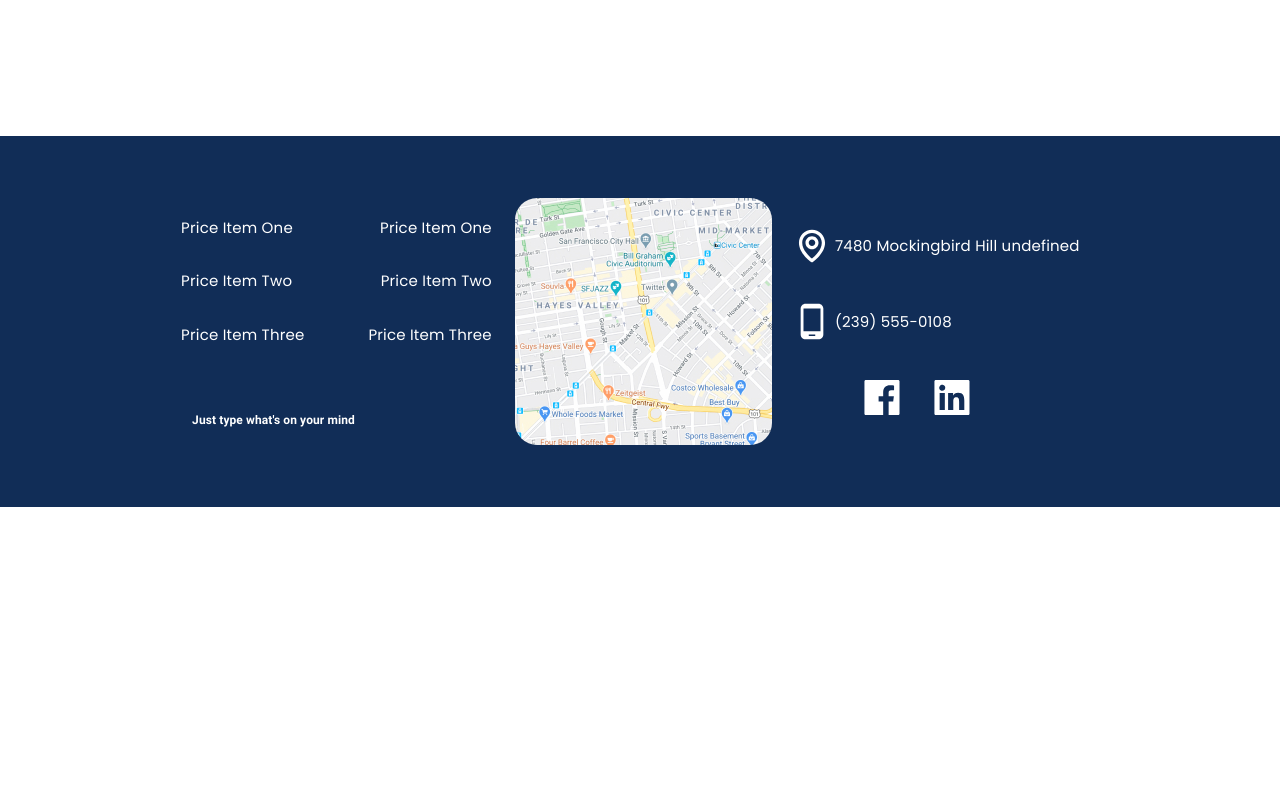
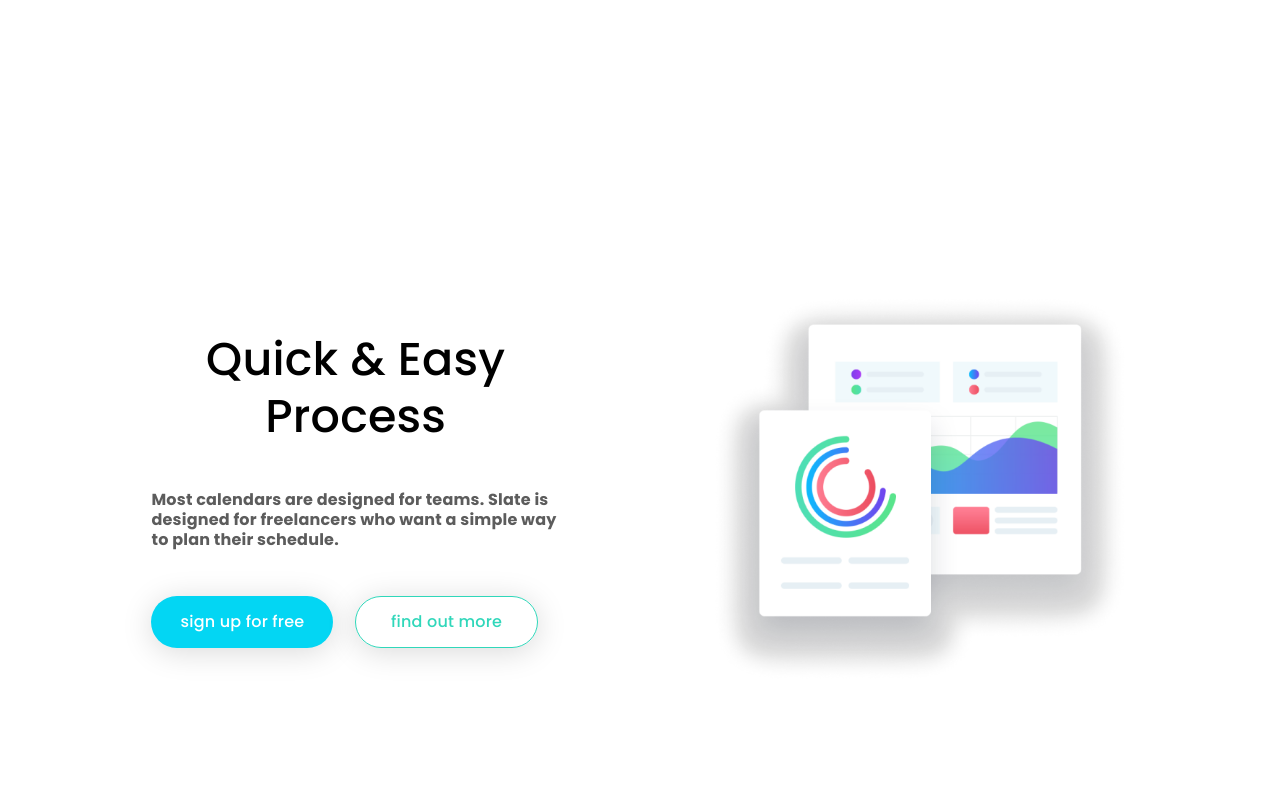
Before and after one commit to Sergey-Maxim0v/Figma-Land, a plain HTML site: page index.html in a window 1280 px wide. Shown: the part 2160-2960 px from the top of the page. Before the commit the page ends 2667 px from the top, so only its background shows below. Drawn offline with Linux system fonts and the light colour scheme.

Commit message:
добавлен блок hSection3 для мониторов

```diff
--- a/index.html
+++ b/index.html
@@ -31,7 +31,7 @@
     <div class="hSection1Picture"></div>
   </div>
   <div class="hSection2">
-    <h2 class="hSection2Title">FigmaLand was Built Specifically for You</h2>
+    <h2 class="hSection2Title title2">FigmaLand was Built Specifically for You</h2>
     <div class="hSection2Blocks">
       <div class="hSection2Block">
         <div class="hSection2BlockLogo1"></div>
@@ -52,6 +52,17 @@
         <a href="#" class="hSection2BlockLink">Learn More</a>
       </div>
     </div>
+  </div>
+  <div class="hSection3">
+    <div class="hSection3Contein">
+      <div class="hSection3Title title2">Quick & Easy Process</div>
+      <p class="hSection3Text">Most calendars are designed for teams. Slate is designed for freelancers who want a simple way to plan their schedule.</p>
+      <div class="hSection3Buttons">
+        <div class="hSection3Button hSection3ButtonSign">sign up for free</div>
+        <div class="hSection3Button hSection3ButtonFind">find out more</div>
+      </div>
+    </div>
+    <div class="hSection3Picture"></div>
   </div>
   <div class="footer">
     <div class="footerPrices">
--- a/src/scss/home.scss
+++ b/src/scss/home.scss
@@ -123,14 +123,6 @@
   }
   &Title {
     max-width: 765px;
-    font-family: $font-main;
-    font-style: normal;
-    font-weight: 500;
-    font-size: $font-size__46;
-    line-height: 57px;
-    text-align: center;
-    letter-spacing: 0.2px;
-    color: $color_black;
     margin: 0 0 75px 0;
 
     @include media(tablet-lg) {
@@ -254,3 +246,68 @@
     }
   }
 }
+.hSection3 {
+  width: 100%;
+  height: 706px;
+  margin: 0 0 51px 0;
+  display: flex;
+  align-items: center;
+  justify-content: space-evenly;
+  &Contein {
+    width: 31.9vw;
+    height: 317px;
+    display: flex;
+    flex-direction: column;
+    align-items: flex-start;
+    justify-content: space-between;
+  }
+  &Text {
+    font-family: $font-main;
+    font-style: normal;
+    font-weight: bold;
+    font-size: $font-size__16;
+    line-height: 20px;
+    letter-spacing: 0.2px;
+    color: $color_gray;
+  }
+  &Buttons {
+    display: flex;
+    align-items: center;
+    justify-content: flex-start;
+    width: 100%;
+    height: auto;
+  }
+  &Button {
+    width: 210px;
+    height: 52px;
+    box-shadow: 0px 4px 31px rgba(0, 0, 0, 0.15);
+    border-radius: 39px;
+    display: flex;
+    align-items: center;
+    justify-content: center;
+    margin: 0 22px 0 0;
+    font-family: $font-main;
+    font-style: normal;
+    font-weight: 500;
+    font-size: $font-size__16;
+    line-height: 16px;
+    letter-spacing: 0.2px;
+    cursor: pointer;
+    &Sign {
+      background: $color_blue;
+      color: $color_white;
+    }
+    &Find {
+      border: 1px solid $color_blue-green;
+      color: $color_blue-green;
+    }
+  }
+  &Picture {
+    width: 32.6vw;
+    height: 30.7vw;
+    background-image: url(../../assets/images/img-home-pages.png);
+    background-position: center;
+    background-size: 100%;
+    background-repeat: no-repeat;
+  }
+}
--- a/src/scss/index.scss
+++ b/src/scss/index.scss
@@ -13,5 +13,15 @@
 // Common style
 body{
   font-family: $font-main;
+}
 
+.title2{
+  font-family: $font-main;
+  font-style: normal;
+  font-weight: 500;
+  font-size: $font-size__46;
+  line-height: 57px;
+  text-align: center;
+  letter-spacing: 0.2px;
+  color: $color_black;
 }
```
Also changed, not shown: dist/css/index.css. Lines whose indentation alone changed are shown as unchanged.
